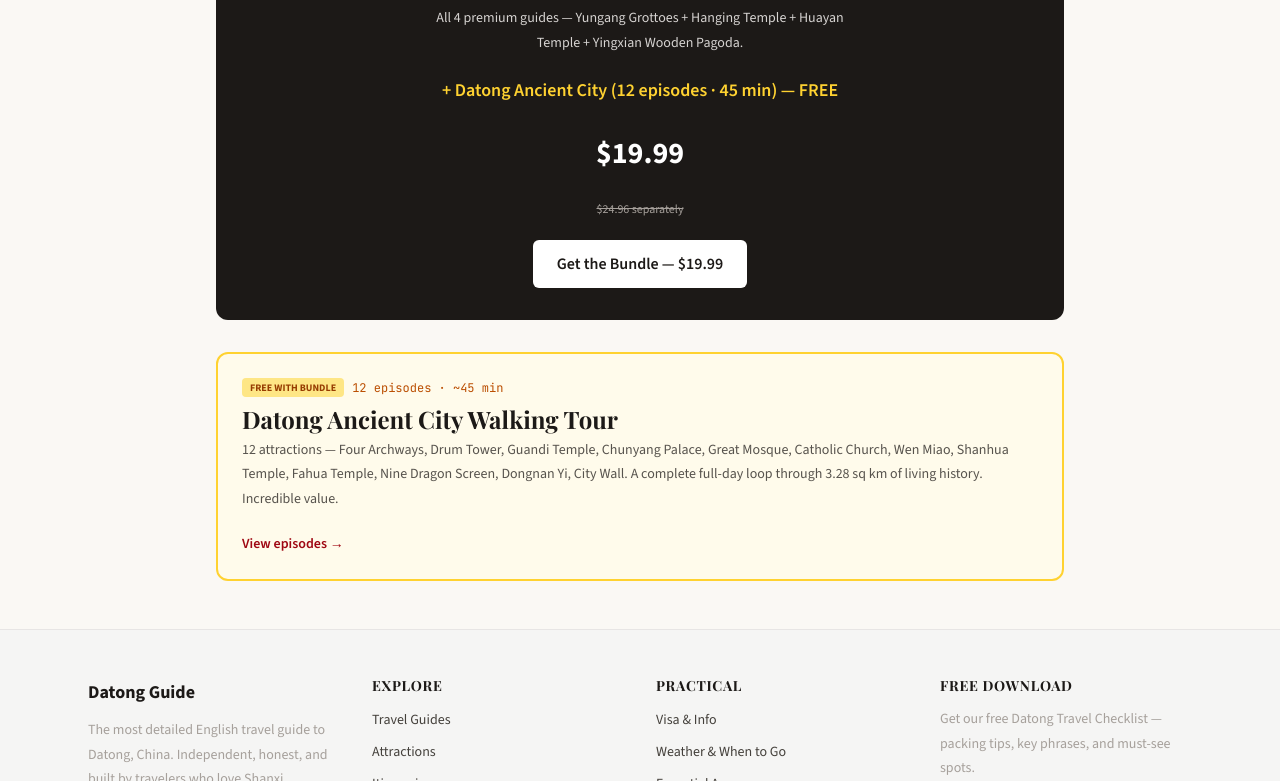
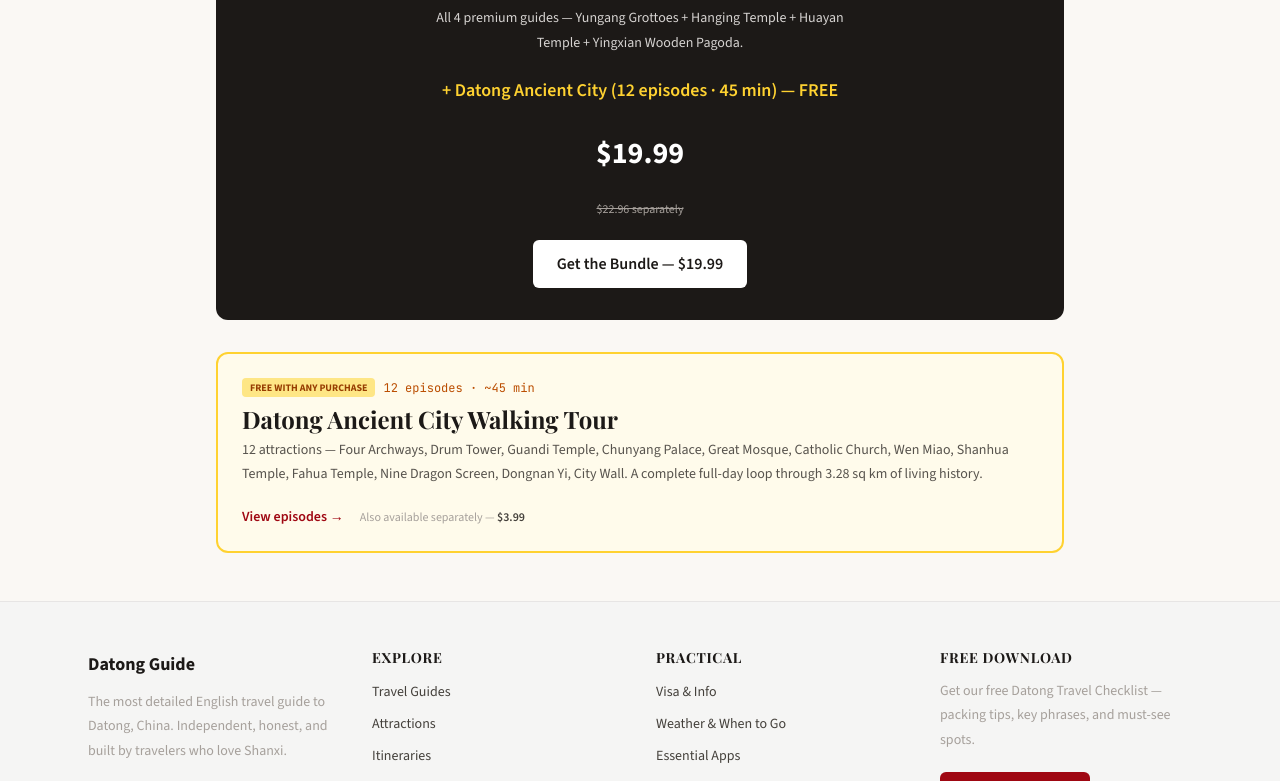
Before and after one commit to sylarscs/datong-travel, a Next.js app: page /premium in a window 1280 px wide. Shown: the part 1517-2298 px from the top of the page. Built offline with nearby package versions, Linux system fonts and the light colour scheme.

Commit message:
Optimize pricing: Yingxian .99, Huayan .99, Ancient City .99 standalone + FREE with any purchase

```diff
--- a/app/premium/ancient-city/page.tsx
+++ b/app/premium/ancient-city/page.tsx
@@ -31,12 +31,20 @@ export default function AncientCityPage() {
         <h1 className="font-display font-extrabold text-stone-900 text-3xl sm:text-4xl mb-3">Datong Ancient City</h1>
         <p className="text-lg text-stone-600 leading-relaxed max-w-2xl">12-episode walking tour. A full-day loop through 3.28 square kilometers — temples, mosques, churches, markets, and the city wall at sunset.</p>
         <div className="flex flex-wrap gap-3 mt-3 text-xs font-mono text-stone-400">
-          <span>12 episodes</span><span>~45 minutes</span><span>$5.99</span>
+          <span>12 episodes</span><span>~45 minutes</span><span>$3.99</span>
         </div>
         <div className="mt-3 flex items-center gap-2 text-xs text-stone-500">
           <span>⭐ 4.9</span><span>·</span><span>Trusted by travelers from 18 countries</span>
         </div>
       </header>
+
+      <div className="mb-6 p-4 rounded-lg bg-amber-50 border-2 border-amber-300 flex items-start gap-3">
+        <span className="text-lg">🎁</span>
+        <div>
+          <p className="font-semibold text-amber-800 text-sm">Free with Any Purchase</p>
+          <p className="text-xs text-amber-700">Buy any guide above and get this Ancient City tour free. Or buy it standalone for <strong>$3.99</strong>.</p>
+        </div>
+      </div>
 
       <div className="mb-8 p-4 rounded-lg bg-green-50 border border-green-200 flex items-start gap-3">
         <span className="text-lg">🛡️</span>
@@ -62,8 +70,8 @@ export default function AncientCityPage() {
       <section className="p-6 sm:p-8 rounded-xl bg-stone-900 text-white text-center mb-10">
         <h2 className="font-display font-bold text-2xl mb-2">Get All 12 Episodes</h2>
         <p className="text-stone-300 mb-2 text-sm">12 episodes · ~45 min · Lifetime access</p>
-        <p className="font-display font-bold text-3xl mb-4">$5.99</p>
-        <button className="px-6 py-3 rounded-md bg-white text-stone-900 font-semibold hover:bg-stone-100 transition-colors">Buy Now — $5.99</button>
+        <p className="font-display font-bold text-3xl mb-4">$3.99</p>
+        <button className="px-6 py-3 rounded-md bg-white text-stone-900 font-semibold hover:bg-stone-100 transition-colors">Buy Now — $3.99</button>
       </section>
 
       <InfoBox type="info" title="Bundle & Save">
--- a/app/premium/huayan/page.tsx
+++ b/app/premium/huayan/page.tsx
@@ -29,7 +29,7 @@ export default function HuayanPremiumPage() {
           5 episodes — China&apos;s largest Buddhist hall, a 1,000-year-old sutra library, and the best surviving monument of the Liao Dynasty.
         </p>
         <div className="flex flex-wrap gap-3 mt-3 text-xs font-mono text-stone-400">
-          <span>8 episodes</span><span>~30 minutes</span><span>$5.99</span>
+          <span>8 episodes</span><span>~30 minutes</span><span>$4.99</span>
         </div>
         <div className="mt-3 flex items-center gap-2 text-xs text-stone-500">
           <span>⭐ 4.9</span><span>·</span><span>Trusted by travelers from 18 countries</span>
--- a/app/premium/page.tsx
+++ b/app/premium/page.tsx
@@ -19,12 +19,12 @@ const GUIDES = [
   },
   {
     id: "huayan", title: "Huayan Temple", subtitle: "8 Episodes · ~30 min",
-    price: "$5.99", image: "",
+    price: "$4.99", image: "",
     desc: "China's largest Buddhist hall. A 1,000-year-old sutra library. The Khitan empire's greatest surviving monument — and its quiet gardens.",
   },
   {
     id: "yingxian", title: "Yingxian Wooden Pagoda", subtitle: "6 Episodes · ~20 min",
-    price: "$4.99", image: "",
+    price: "$3.99", image: "",
     desc: "The world's oldest wooden pagoda. 67 meters, zero nails, 40+ earthquakes survived. A day trip into Liao Dynasty engineering — and real Shanxi.",
   },
 ];
@@ -83,22 +83,25 @@ export default function PremiumPage() {
         </p>
         <p className="text-lg text-amber-300 font-semibold mb-4">+ Datong Ancient City (12 episodes · 45 min) — FREE</p>
         <p className="font-display font-bold text-3xl mb-1">$19.99</p>
-        <p className="text-xs text-stone-400 mb-4 line-through">$24.96 separately</p>
+        <p className="text-xs text-stone-400 mb-4 line-through">$22.96 separately</p>
         <button className="px-6 py-3 rounded-md bg-white text-stone-900 font-semibold hover:bg-stone-100 transition-colors">
           Get the Bundle — $19.99
         </button>
       </section>
 
-      {/* Ancient City Bonus */}
-      <Link href="/premium/ancient-city" className="block rounded-xl border-2 border-amber-300 bg-amber-50 p-6 hover:shadow-md transition-shadow">
+      {/* Ancient City — standalone or free */}
+      <div className="rounded-xl border-2 border-amber-300 bg-amber-50 p-6">
         <div className="flex items-center gap-2 mb-2">
-          <span className="px-2 py-0.5 rounded text-[10px] font-bold uppercase bg-amber-200 text-amber-800">Free with Bundle</span>
+          <span className="px-2 py-0.5 rounded text-[10px] font-bold uppercase bg-amber-200 text-amber-800">Free with Any Purchase</span>
           <span className="text-xs text-amber-700 font-mono">12 episodes · ~45 min</span>
         </div>
         <h3 className="font-display font-bold text-lg text-stone-900 mb-1">Datong Ancient City Walking Tour</h3>
-        <p className="text-sm text-stone-600 mb-2">12 attractions — Four Archways, Drum Tower, Guandi Temple, Chunyang Palace, Great Mosque, Catholic Church, Wen Miao, Shanhua Temple, Fahua Temple, Nine Dragon Screen, Dongnan Yi, City Wall. A complete full-day loop through 3.28 sq km of living history. Incredible value.</p>
-        <span className="text-sm font-semibold text-red-800">View episodes →</span>
-      </Link>
+        <p className="text-sm text-stone-600 mb-3">12 attractions — Four Archways, Drum Tower, Guandi Temple, Chunyang Palace, Great Mosque, Catholic Church, Wen Miao, Shanhua Temple, Fahua Temple, Nine Dragon Screen, Dongnan Yi, City Wall. A complete full-day loop through 3.28 sq km of living history.</p>
+        <div className="flex items-center gap-4">
+          <Link href="/premium/ancient-city" className="text-sm font-semibold text-red-800 hover:text-red-900 transition-colors">View episodes →</Link>
+          <span className="text-xs text-stone-400">Also available separately — <span className="font-semibold text-stone-700">$3.99</span></span>
+        </div>
+      </div>
     </div>
   );
 }
--- a/app/premium/yingxian/page.tsx
+++ b/app/premium/yingxian/page.tsx
@@ -25,7 +25,7 @@ export default function YingxianPremiumPage() {
         <h1 className="font-display font-extrabold text-stone-900 text-3xl sm:text-4xl mb-3">Yingxian Wooden Pagoda</h1>
         <p className="text-lg text-stone-600 leading-relaxed max-w-2xl">6 episodes — 1,000 years of timber engineering, a vanished empire, and the world&apos;s oldest wooden skyscraper.</p>
         <div className="flex flex-wrap gap-3 mt-3 text-xs font-mono text-stone-400">
-          <span>6 episodes</span><span>~20 minutes</span><span>$4.99</span>
+          <span>6 episodes</span><span>~20 minutes</span><span>$3.99</span>
         </div>
         <div className="mt-3 flex items-center gap-2 text-xs text-stone-500">
           <span>⭐ 4.9</span><span>·</span><span>Trusted by travelers from 18 countries</span>
@@ -62,8 +62,8 @@ export default function YingxianPremiumPage() {
       <section className="p-6 sm:p-8 rounded-xl bg-stone-900 text-white text-center mb-10">
         <h2 className="font-display font-bold text-2xl mb-2">Get All 6 Episodes</h2>
         <p className="text-stone-300 mb-2 text-sm">6 episodes · ~20 min · Lifetime access</p>
-        <p className="font-display font-bold text-3xl mb-4">$4.99</p>
-        <button className="px-6 py-3 rounded-md bg-white text-stone-900 font-semibold hover:bg-stone-100 transition-colors">Buy Now — $4.99</button>
+        <p className="font-display font-bold text-3xl mb-4">$3.99</p>
+        <button className="px-6 py-3 rounded-md bg-white text-stone-900 font-semibold hover:bg-stone-100 transition-colors">Buy Now — $3.99</button>
       </section>
 
       <InfoBox type="info" title="Bundle & Save">
```
